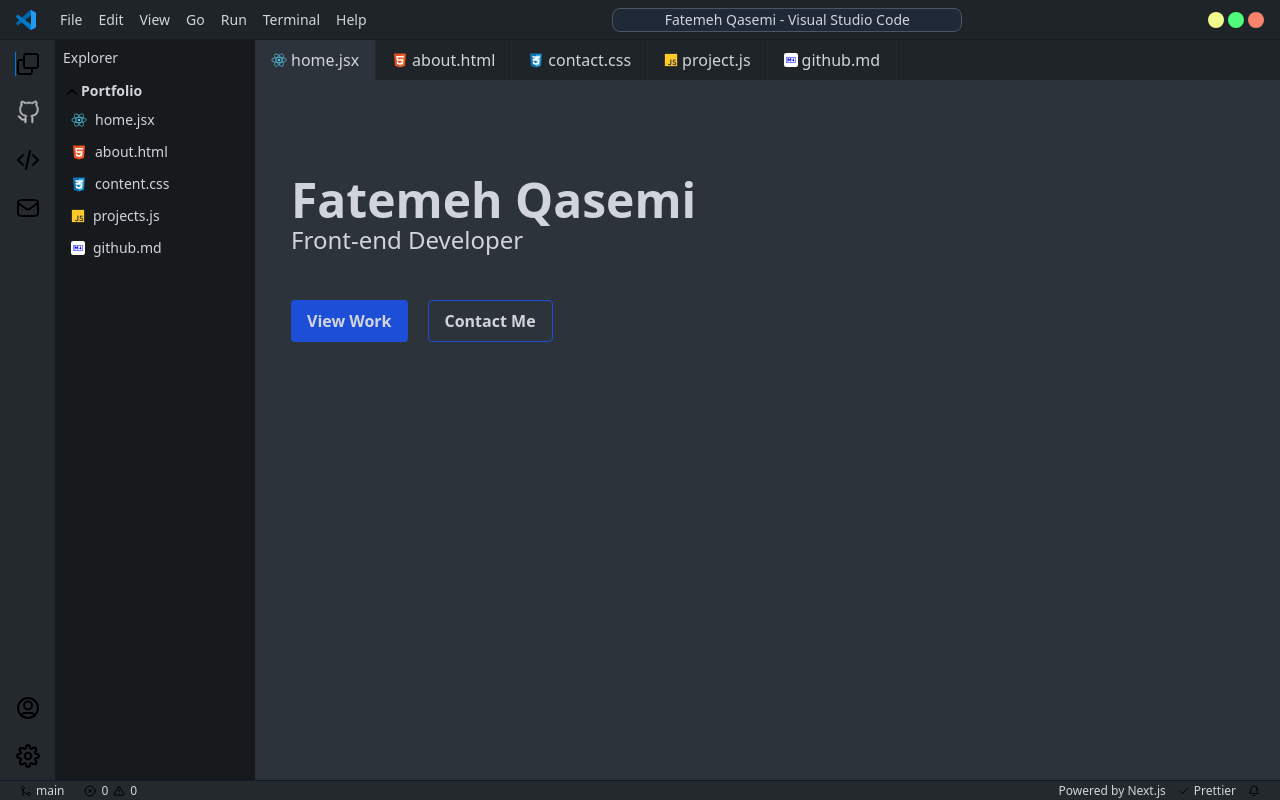
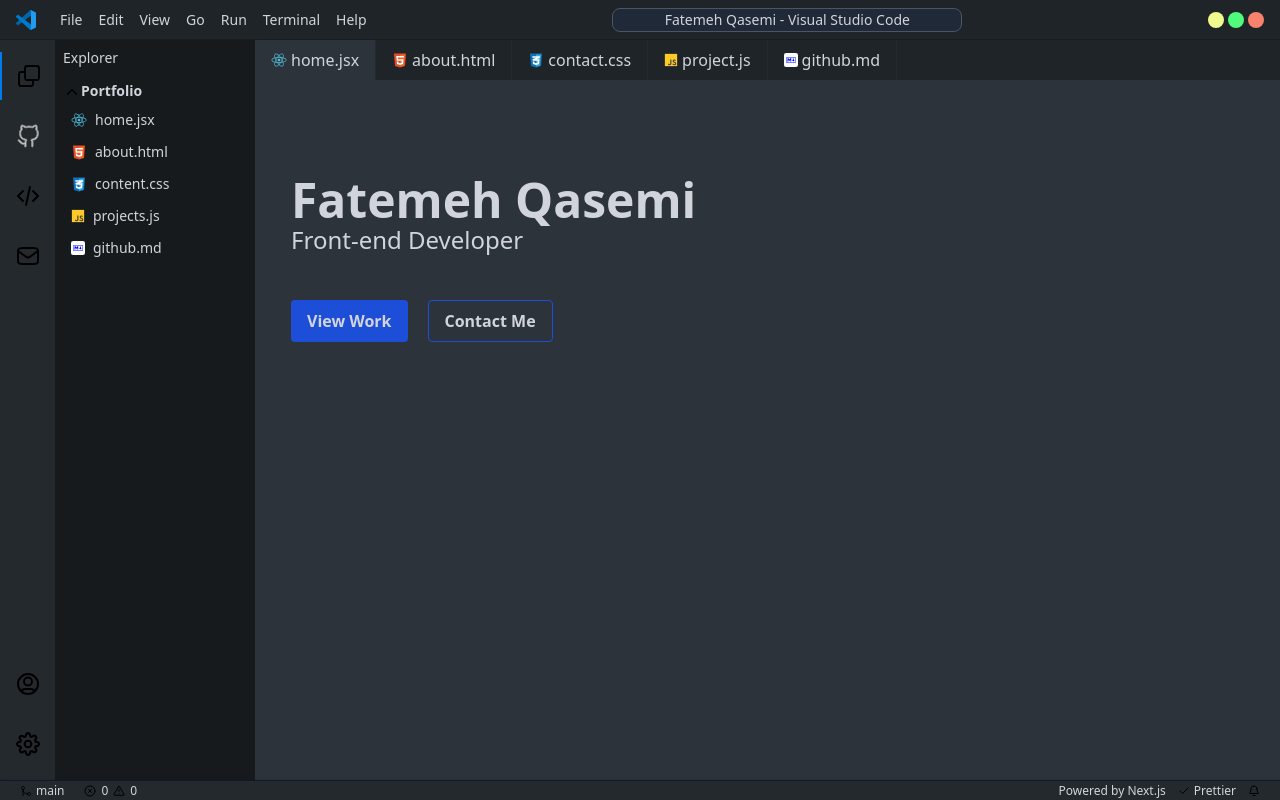
Before and after one commit to fatemehqasemii/Portfolio, a Next.js app: page / in a window 1280 px wide. Built offline with nearby package versions, Linux system fonts and the light colour scheme.

Commit message:
fix app router

```diff
--- a/src/app/_components/sideBar/sideBar.tsx
+++ b/src/app/_components/sideBar/sideBar.tsx
@@ -1,19 +1,56 @@
 "use client";
+import { useRouter, usePathname } from "next/navigation";
 import Copy from "public/icons/copy.svg";
 import Email from "public/icons/mail.svg";
 import Settings from "public/icons/settings.svg";
 import Fragments from "public/icons/fragment.svg";
 import User from "public/icons/user.svg";
 import GitGub from "public/icons/gitHub.svg";
-import Link from "next/link";
-import { usePathname } from "next/navigation";
 import { Accordion } from "../accordion/accordion";
 import ListAccordion from "../list-Accordion/listAccordion";
 import { Accordion as AccordionType } from "@/types/accordion";
 
 const SideBar: React.FC = () => {
+  const router = useRouter();
   const pathname = usePathname();
-  const isActive = pathname === "/";
+
+  const tabs = [
+    {
+      route: "/",
+      icon: <Copy className="stroke-[#909090] w-6 h-6" />,
+      label: "Home",
+    },
+    {
+      route: "/github",
+      icon: <GitGub className="stroke-[#909090] stroke-1 w-6 h-6" />,
+      label: "GitHub",
+    },
+    {
+      route: "/projects",
+      icon: <Fragments className="stroke-[#909090] w-6 h-6" />,
+      label: "projects",
+    },
+    {
+      route: "/contact",
+      icon: <Email className="stroke-[#909090] w-6 h-6" />,
+      label: "contact",
+    },
+    {
+      route: "/about",
+      icon: <User className="stroke-[#909090] w-6 h-6" />,
+      label: "About",
+    },
+    {
+      route: "/settings",
+      icon: <Settings className="stroke-[#909090] w-6 h-6" />,
+      label: "Settings",
+    },
+  ];
+
+  const handleNavigation = (route: string) => {
+    router.push(route);
+  };
+
   const faqs: AccordionType[] = [
     {
       id: 1,
@@ -21,43 +58,43 @@ const SideBar: React.FC = () => {
       content: <ListAccordion />,
     },
   ];
+
   return (
     <div className="flex h-[calc(100vh-40px-20px)]">
-      <div className="bg-[#24292e] flex flex-col justify-between w-[55px] ">
-        <div className="flex flex-col items-center gap-6 justify-center pt-3">
-          <Link
-            href={""}
-            className={`${
-              isActive && "border-l border-[#007BEC]"
-            } hover:bg-slate-700`}
-          >
-            <Copy className="stroke-[#909090] w-6 h-6" />
-          </Link>
-          <Link href={""}>
-            <GitGub className="stroke-[#909090] stroke-1 w-6 h-6" />
-          </Link>
-          <Link href={""}>
-            <Fragments className="stroke-[#909090] w-6 h-6" />
-          </Link>
-          <Link href={""}>
-            <Email className="stroke-[#909090] w-6 h-6" />
-          </Link>
+      <div className="bg-[#24292e] flex flex-col justify-between w-[55px] pt-3">
+        <div className="flex flex-col items-center gap-3 justify-center ">
+          {tabs.slice(0, 4).map((tab, index) => (
+            <button
+              key={index}
+              onClick={() => handleNavigation(tab.route)}
+              className={`${
+                pathname === tab.route && " border-l-2 border-[#007BEC]"
+              } flex justify-center items-center  hover:bg-[#1f2428]  w-full h-12 `}
+            >
+              {tab.icon}
+            </button>
+          ))}
         </div>
-        <div className="flex flex-col items-center gap-6 justify-center pb-3">
-          <Link href={""}>
-            <User className="stroke-[#909090] w-6 h-6" />
-          </Link>
-
-          <Link href={""}>
-            <Settings className="stroke-[#909090] w-6 h-6" />
-          </Link>
+        <div className="flex flex-col items-center gap-3 justify-center pb-3">
+          {tabs.slice(4).map((tab, index) => (
+            <button
+              key={index}
+              onClick={() => handleNavigation(tab.route)}
+              className={`${
+                pathname === tab.route && "border-l-2 border-[#007BEC]"
+              } flex justify-center items-center  hover:bg-[#1f2428]  w-full h-12`}
+            >
+              {tab.icon}
+            </button>
+          ))}
         </div>
       </div>
-      <div className="sm:flex flex-col pt-2 bg-[#161a1d]  w-[200px] pl-2 items-start  border-r border-[#161a1d]">
+      <div className="sm:flex flex-col pt-2 bg-[#161a1d]  w-[200px] pl-2 items-start border-r border-[#161a1d]">
         <h3 className="text-gray-300 text-sm ">Explorer</h3>
         <Accordion data={faqs} />
       </div>
     </div>
   );
 };
+
 export default SideBar;
--- a/src/app/about/page.tsx
+++ b/src/app/about/page.tsx
@@ -1,3 +1,5 @@
+"use client";
+
 const About: React.FC = () => {
   return (
     <div className="flex flex-col gap-3 text-gray-300 text-justify text-wrap px-5">
--- a/src/app/contact/page.tsx
+++ b/src/app/contact/page.tsx
@@ -1,3 +1,4 @@
+"use client";
 import Link from "next/link";
 
 const Contact: React.FC = () => {
--- a/src/app/layout.tsx
+++ b/src/app/layout.tsx
@@ -1,8 +1,7 @@
 import "./globals.css";
 import Header from "./_components/header/header";
 import Footer from "./_components/footer/footer";
-import SideBar from "./_components/sideBar/sideBar";
-import { Tabs } from "./_components/tabs/tabs";
+import { Tabs } from "./tabs/pages";
 import { Tab } from "@/types/tab.type";
 import HTMLIcon from "public/icons/html.svg";
 import CSS from "public/icons/css.svg";
@@ -14,6 +13,7 @@ import Contact from "./contact/page";
 import Project from "./projects/page";
 import GitHub from "./github/page";
 import Home from "./page";
+import SideBar from "./_components/sidebar/sideBar";
 
 export default function RootLayout({
   children,
--- a/src/app/page.tsx
+++ b/src/app/page.tsx
@@ -1,9 +1,6 @@
 "use client";
-
 import { useState, useEffect } from "react";
-import HeroSection from "public/images/shape.svg";
-import Image from "next/image";
-export default function TypingEffect() {
+export default function Home() {
   const [displayedText, setDisplayedText] = useState("");
   const sentence = "Front-end Developer";
 
@@ -35,9 +32,7 @@ export default function TypingEffect() {
           </button>
         </div>
       </div>
-      <div className="flex">
-        {/* <HeroSection className="stroke-current" /> */}
-      </div>
+      <div className="flex"></div>
     </div>
   );
 }
--- a/src/app/_components/tabs/tabs.tsx
+++ b/src/app/tabs/pages.tsx
@@ -1,28 +1,38 @@
 "use client";
-import React, { useState } from "react";
+import { useRouter, usePathname } from "next/navigation";
+import React, { useEffect, useState } from "react";
 import { TabsProps } from "./tabs.types";
-import Link from "next/link";
 
 export const Tabs: React.FC<TabsProps> = ({ tabs }) => {
+  const router = useRouter();
+  const pathname = usePathname();
   const [activeTab, setActiveTab] = useState(0);
+
+  useEffect(() => {
+    const currentTabIndex = tabs.findIndex((tab) => tab.route === pathname);
+    if (currentTabIndex !== -1) {
+      setActiveTab(currentTabIndex);
+    }
+  }, [pathname, tabs]);
+
+  const handleTabClick = (index: number, route: string) => {
+    setActiveTab(index);
+    router.push(route);
+  };
 
   return (
     <div className="tabs flex flex-col w-full">
-      <div className="tab-labels flex  w-full bg-[#1f2428]">
+      <div className="tab-labels flex w-full bg-[#1f2428]">
         {tabs.map((tab, index) => (
-          <Link
+          <div
             key={`tab-${index}`}
-            href={tab.route}
+            onClick={() => handleTabClick(index, tab.route)}
             className={`tab-label ${
               index === activeTab ? "bg-[#2d333b]" : ""
-            } text-gray-300 text-[10px] sm:text-[16px] p-2 sm:py-2 sm:px-4 border-r border-[#24292e]`}
-            onClick={(e) => {
-              e.preventDefault();
-              setActiveTab(index);
-            }}
+            } text-gray-300 text-[10px] sm:text-[16px] p-2 sm:py-2 sm:px-4 border-r border-[#24292e] cursor-pointer`}
           >
             {tab.label}
-          </Link>
+          </div>
         ))}
       </div>
       <div className="tab-content flex-grow p-4 bg-[#2d333b] text-gray-200">
```
Also changed, not shown: src/app/tabs/tabs.types.ts (renamed from src/app/_components/tabs/tabs.types.ts).
